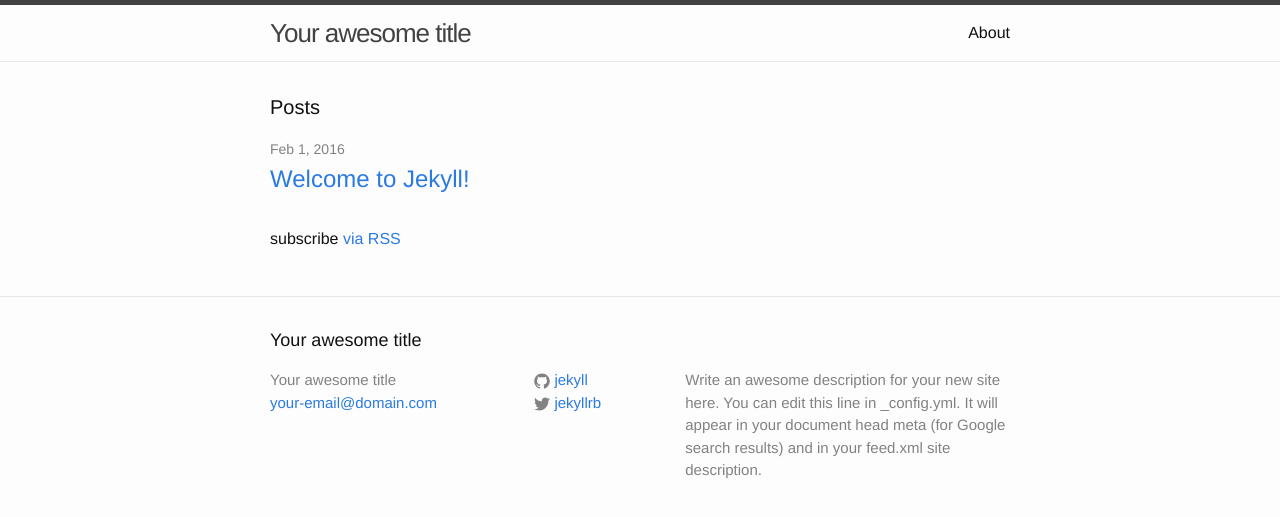
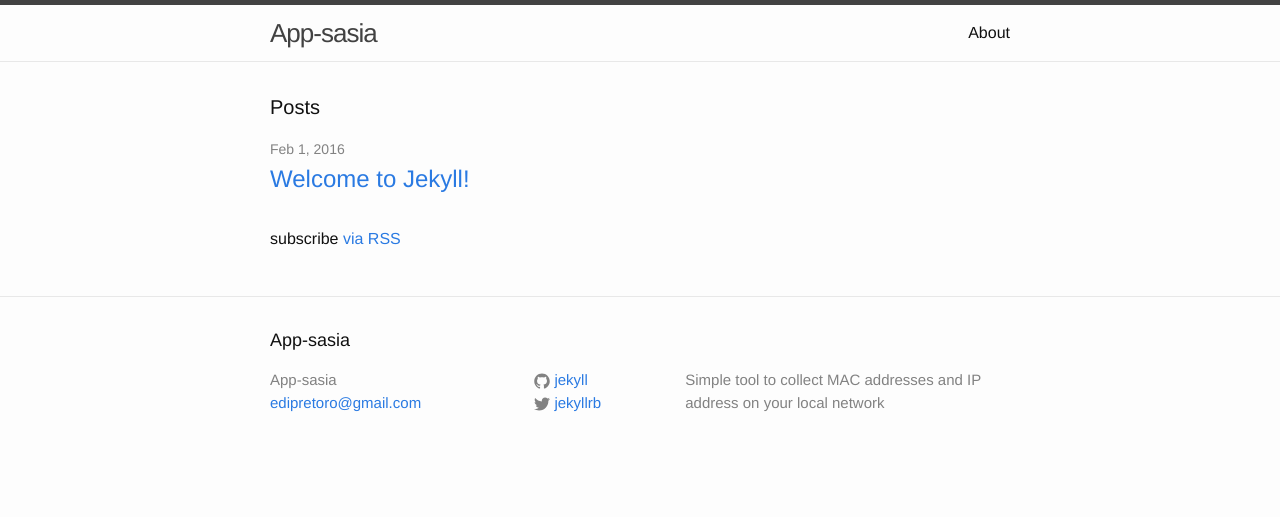
Before and after one commit to edipretoro/App-sasia, a Jekyll site: the page built from index.html, in a window 1280 px wide. Shown: the top 517 px of the page. Built offline with Jekyll 4.4.1, drawn with Linux system fonts in a browser that asks for light colours.

Commit message:
Basic configuration

```diff
--- a/_config.yml
+++ b/_config.yml
@@ -6,14 +6,12 @@
 # 'jekyll serve'. If you change this file, please restart the server process.
 
 # Site settings
-title: Your awesome title
-email: your-email@domain.com
+title: App-sasia
+email: edipretoro@gmail.com
 description: > # this means to ignore newlines until "baseurl:"
-  Write an awesome description for your new site here. You can edit this
-  line in _config.yml. It will appear in your document head meta (for
-  Google search results) and in your feed.xml site description.
-baseurl: "" # the subpath of your site, e.g. /blog
-url: "http://yourdomain.com" # the base hostname & protocol for your site
+  Simple tool to collect MAC addresses and IP address on your local network
+baseurl: "/App-sasia/" # the subpath of your site, e.g. /blog
+url: "http://edipretoro.github.io" # the base hostname & protocol for your site
 twitter_username: jekyllrb
 github_username:  jekyll
 
```
